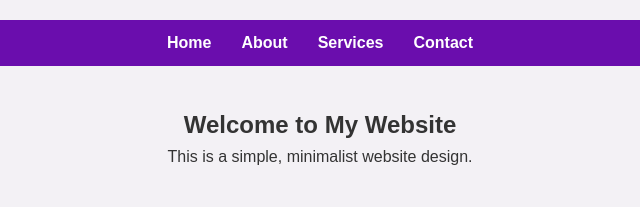
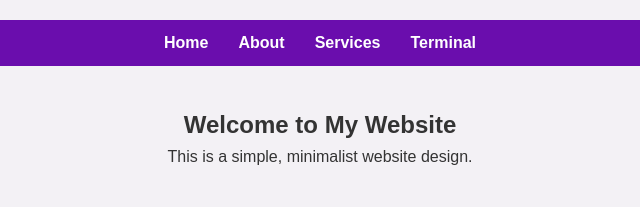
Before and after one commit to Antassium/testwebsite, a plain HTML site: page index.html in a window 1280 px wide. Shown: the top 207 px of the page, 320-960 px from the left. Drawn offline with Linux system fonts and the light colour scheme.

Commit message:
Update index.html

```diff
--- a/index.html
+++ b/index.html
@@ -13,7 +13,7 @@
                 <li><a href="#home">Home</a></li>
                 <li><a href="#about">About</a></li>
                 <li><a href="#services">Services</a></li>
-                <li><a href="#contact">Contact</a></li>
+                <li><a href="#terminal">Terminal</a></li>
             </ul>
         </nav>
     </header>
```
